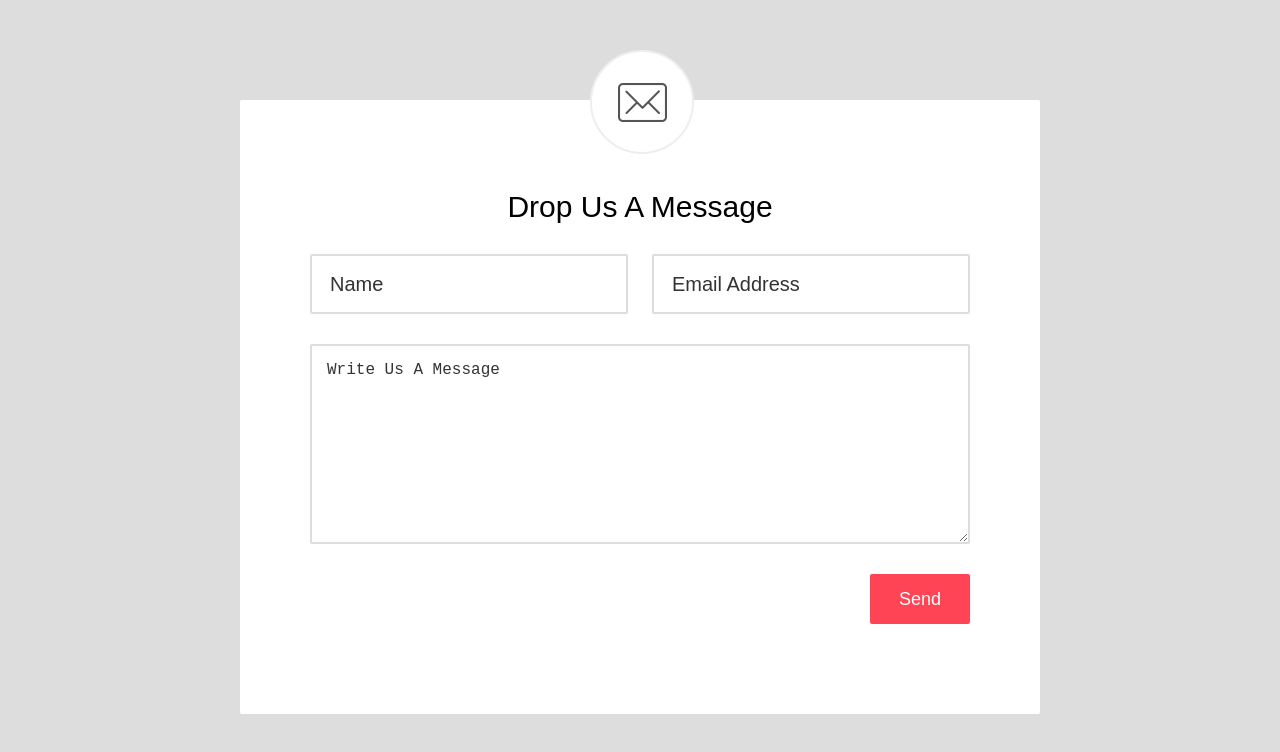
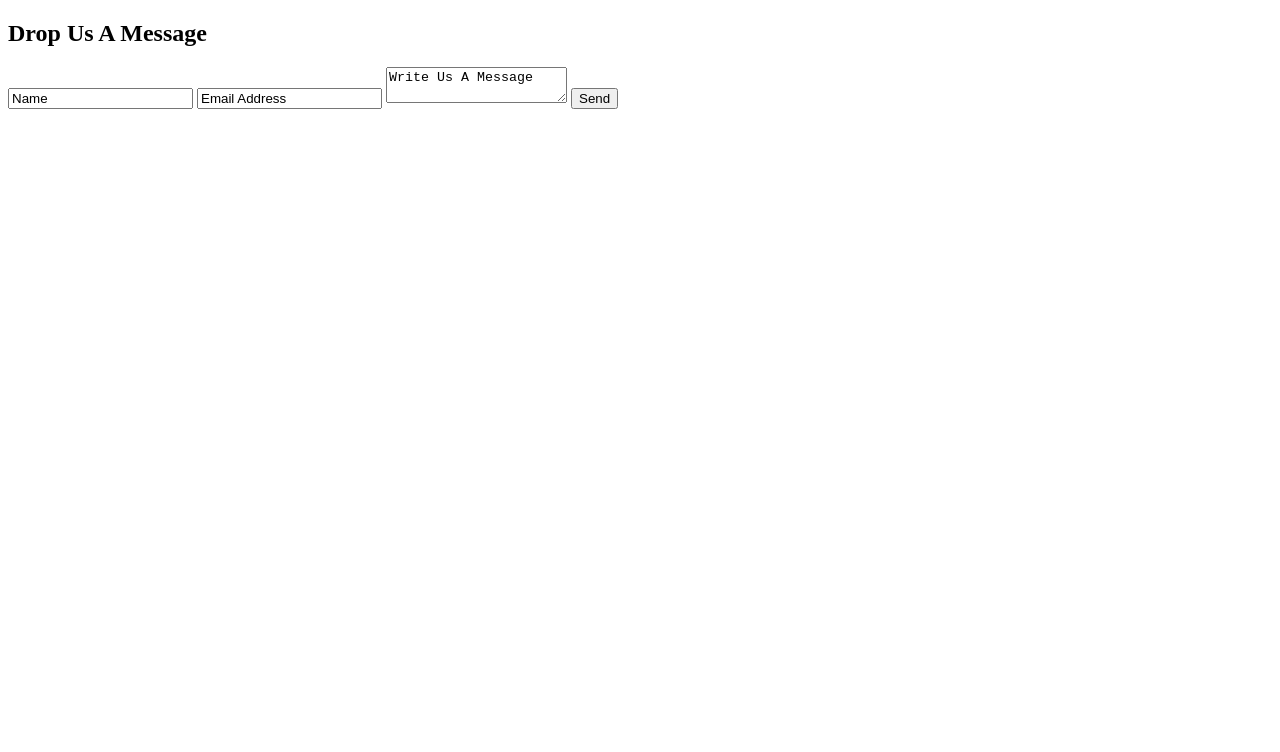
Before and after one commit to SranXXL/HH-html-css, a plain HTML site: page index.html in a window 1280 px wide. Drawn offline with Linux system fonts and the light colour scheme.

Commit message:
lowerCase, header->h1

```diff
--- a/index.html
+++ b/index.html
@@ -1,18 +1,18 @@
 <!DOCTYPE html>
 <html>
 	<head>
-		<title>Contact Us</title>
+		<title>contact Us</title>
 		<meta charset="utf-8" />
 		<link rel="stylesheet" href="main.css"/>
 	</head>
-	<body class="Contact-Message-form-wrapper">
-		<div class="Contact-Icon"></div>
-		<section class="Contact-Message-form">
-			<header class="Contact-Headline">Drop Us A Message</header>
-			<input type="text" name="Name" value="Name" class="Contact-Name Contact-Name-Email Contact-Inputs-focus">
-			<input type="text" name="Email" value="Email Address" class="Contact-Name-Email Contact-Inputs-focus">
-			<textarea class="Contact-Message Contact-Inputs-focus">Write Us A Message</textarea>
-			<button class="Contact-Button-Send">Send</button>
+	<body class="contact">
+		<div class="contact-icon"></div>
+		<section class="contact-message-form">
+			<h1 class="contact-message-form-headline">Drop Us A Message</h1>
+			<input type="text" name="Name" value="Name" class="contact-message-form-name">
+			<input type="text" name="Email" value="Email Address" class="contact-message-form-email">
+			<textarea class="contact-message-form-message">Write Us A Message</textarea>
+			<button class="contact-message-form-button-send">Send</button>
 		</section>
 	</body>
 </html>
```
